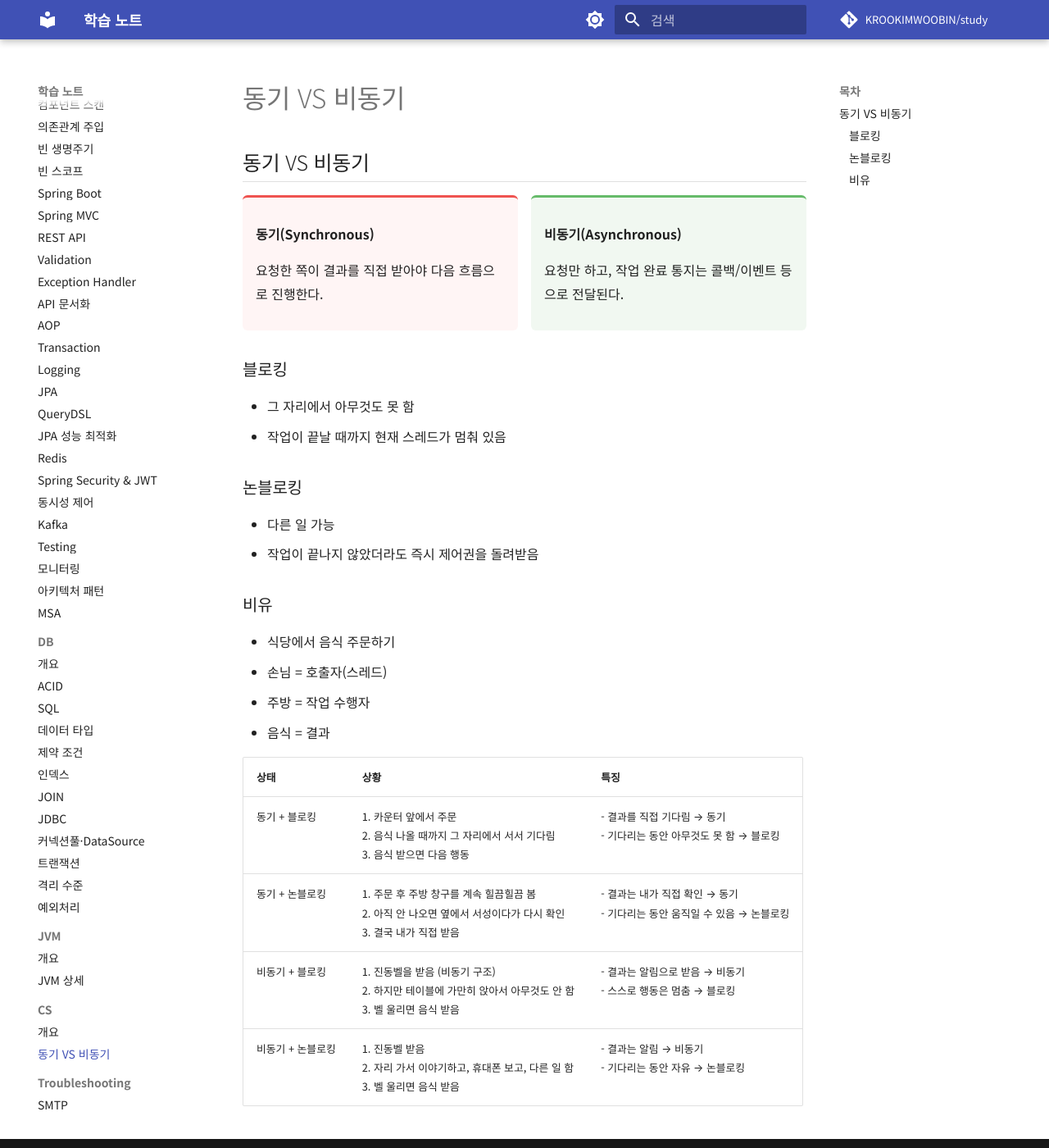
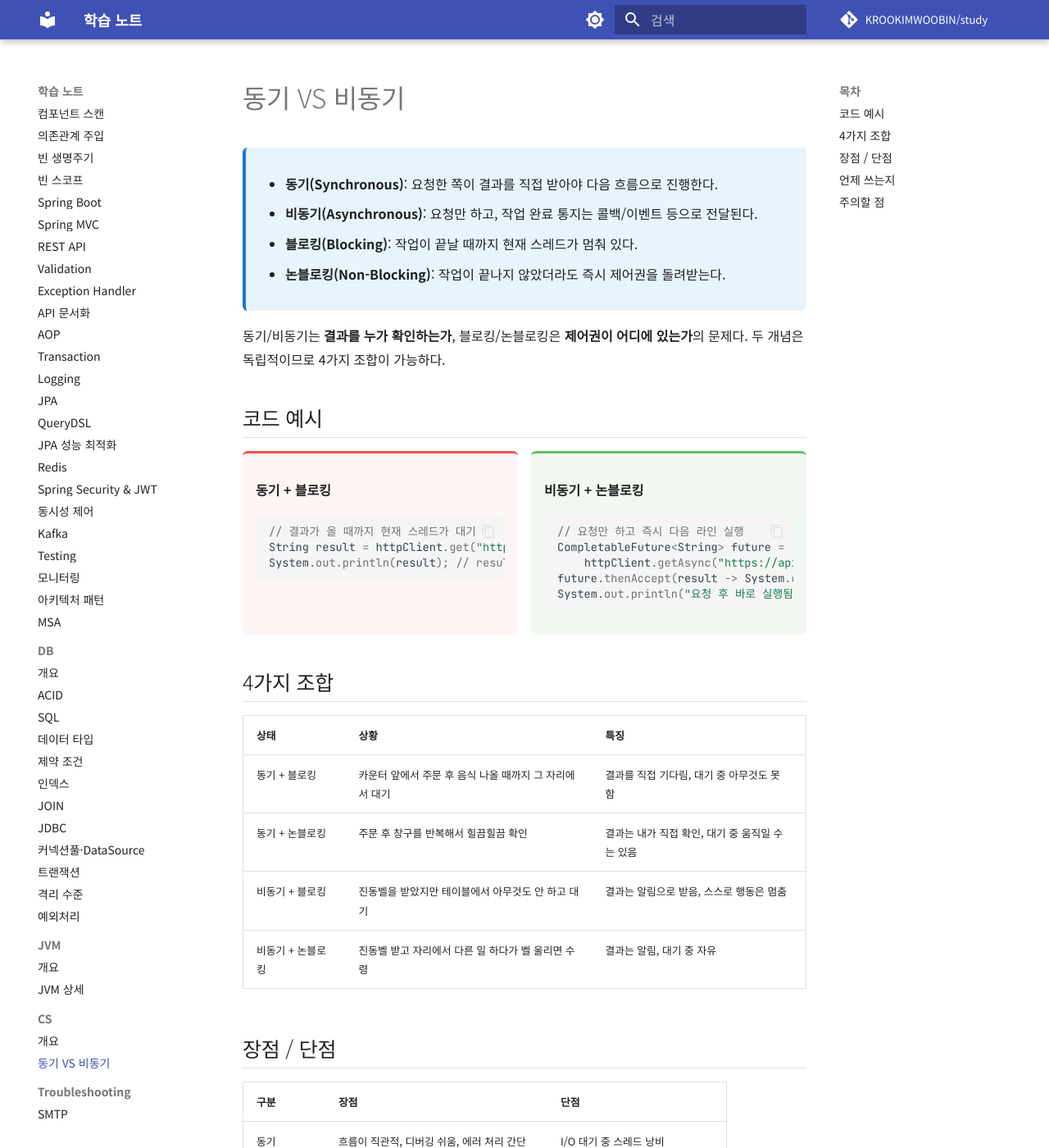
Before and after one commit to KROOKIMWOOBIN/study, an MkDocs documentation site: the page built from docs/cs/동기VS비동기.md, in a window 1280 px wide and 1400 px high. Shown: the whole window at 82% size. Built offline with MkDocs 1.6.1 and Material for MkDocs 9.7.7, drawn with Linux system fonts in a browser that asks for light colours; comment, search, counter and statistics services are not loaded; some of the changed text lies outside the part shown.

Commit message:
docs: 높음·중간 우선순위 파일 5개 내용 고도화
- thread.md: 왜 필요한가/특징/장단점/주의할 점 섹션 추가
- 동기VS비동기.md: H1 헤더 추가, 개념 정의 박스, 코드 예시(동기+블로킹/비동기+논블로킹),
  장단점 표, 언제 쓰는지, 주의할 점(@Async 내부 호출 함정 포함) 보강
- ACID.md: 어떻게 쓰는지 섹션 추가 (SQL 직접/Spring @Transactional), 언제 쓰는지 추가
- JVM개요.md: 단점/제한사항 섹션 추가 (워밍업, STW, 메모리 오버헤드, 네이티브 한계)
- html.md: TCP vs UDP 선택 기준, HTTP/3 팁 박스, HTTP 버전 비교표 추가

Co-Authored-By: Claude Sonnet 4.6 <noreply@anthropic.com>

````diff
--- a/docs/cs/동기VS비동기.md
+++ b/docs/cs/동기VS비동기.md
@@ -1,40 +1,70 @@
-## 동기 VS 비동기
+# 동기 VS 비동기
+
+<div class="concept-box" markdown="1">
+
+- **동기(Synchronous)**: 요청한 쪽이 결과를 직접 받아야 다음 흐름으로 진행한다.
+- **비동기(Asynchronous)**: 요청만 하고, 작업 완료 통지는 콜백/이벤트 등으로 전달된다.
+- **블로킹(Blocking)**: 작업이 끝날 때까지 현재 스레드가 멈춰 있다.
+- **논블로킹(Non-Blocking)**: 작업이 끝나지 않았더라도 즉시 제어권을 돌려받는다.
+
+</div>
+
+동기/비동기는 **결과를 누가 확인하는가**, 블로킹/논블로킹은 **제어권이 어디에 있는가**의 문제다. 두 개념은 독립적이므로 4가지 조합이 가능하다.
+
+## 코드 예시
 
 <div class="compare-grid" markdown="1">
 <div class="before" markdown="1">
 
-**동기(Synchronous)**
+**동기 + 블로킹**
 
-요청한 쪽이 결과를 직접 받아야 다음 흐름으로 진행한다.
+```java
+// 결과가 올 때까지 현재 스레드가 대기
+String result = httpClient.get("https://api.example.com/data");
+System.out.println(result); // result가 와야 실행됨
+```
 
 </div>
 <div class="after" markdown="1">
 
-**비동기(Asynchronous)**
+**비동기 + 논블로킹**
 
-요청만 하고, 작업 완료 통지는 콜백/이벤트 등으로 전달된다.
+```java
+// 요청만 하고 즉시 다음 라인 실행
+CompletableFuture<String> future =
+    httpClient.getAsync("https://api.example.com/data");
+future.thenAccept(result -> System.out.println(result));
+System.out.println("요청 후 바로 실행됨"); // 먼저 출력됨
+```
 
 </div>
 </div>
 
+## 4가지 조합
 
-### 블로킹
-- 그 자리에서 아무것도 못 함
-- 작업이 끝날 때까지 현재 스레드가 멈춰 있음
+| 상태 | 상황 | 특징 |
+| --- | --- | --- |
+| 동기 + 블로킹 | 카운터 앞에서 주문 후 음식 나올 때까지 그 자리에서 대기 | 결과를 직접 기다림, 대기 중 아무것도 못 함 |
+| 동기 + 논블로킹 | 주문 후 창구를 반복해서 힐끔힐끔 확인 | 결과는 내가 직접 확인, 대기 중 움직일 수는 있음 |
+| 비동기 + 블로킹 | 진동벨을 받았지만 테이블에서 아무것도 안 하고 대기 | 결과는 알림으로 받음, 스스로 행동은 멈춤 |
+| 비동기 + 논블로킹 | 진동벨 받고 자리에서 다른 일 하다가 벨 울리면 수령 | 결과는 알림, 대기 중 자유 |
 
-### 논블로킹
-- 다른 일 가능
-- 작업이 끝나지 않았더라도 즉시 제어권을 돌려받음
+## 장점 / 단점
 
-### 비유
-- 식당에서 음식 주문하기
-  - 손님 = 호출자(스레드)
-  - 주방 = 작업 수행자
-  - 음식 = 결과
+| 구분 | 장점 | 단점 |
+| --- | --- | --- |
+| 동기 | 흐름이 직관적, 디버깅 쉬움, 에러 처리 간단 | I/O 대기 중 스레드 낭비 |
+| 비동기 | I/O 대기 중 다른 작업 처리 가능, 처리량 향상 | 코드 복잡도 증가, 에러 처리 어려움 |
 
-|상태| 상황                                                             | 특징                                            |
-|--|----------------------------------------------------------------|-----------------------------------------------|
-|동기 + 블로킹| 1. 카운터 앞에서 주문<br>2. 음식 나올 때까지 그 자리에서 서서 기다림<br>3. 음식 받으면 다음 행동 | - 결과를 직접 기다림 → 동기<br>- 기다리는 동안 아무것도 못 함 → 블로킹 |
-|동기 + 논블로킹|1. 주문 후 주방 창구를 계속 힐끔힐끔 봄<br>2. 아직 안 나오면 옆에서 서성이다가 다시 확인<br>3. 결국 내가 직접 받음| - 결과는 내가 직접 확인 → 동기<br>- 기다리는 동안 움직일 수 있음 → 논블로킹|
-|비동기 + 블로킹|1. 진동벨을 받음 (비동기 구조)<br>2. 하지만 테이블에 가만히 앉아서 아무것도 안 함<br>3. 벨 울리면 음식 받음| - 결과는 알림으로 받음 → 비동기<br> - 스스로 행동은 멈춤 → 블로킹|
-|비동기 + 논블로킹|1. 진동벨 받음<br> 2. 자리 가서 이야기하고, 휴대폰 보고, 다른 일 함<br> 3. 벨 울리면 음식 받음| - 결과는 알림 → 비동기<br>- 기다리는 동안 자유 → 논블로킹|
+## 언제 쓰는지
+
+| 방식 | 적합한 상황 |
+| --- | --- |
+| 동기 | 순서가 중요한 비즈니스 로직, 트랜잭션 처리, 응답을 즉시 사용해야 하는 경우 |
+| 비동기 | 이메일 발송, 파일 업로드, 외부 API 호출 등 응답 대기가 긴 작업 |
+
+## 주의할 점
+
+- 비동기 코드는 예외 처리를 별도로 해야 한다. `CompletableFuture`는 예외가 콜백 체인을 타고 흘러 놓치기 쉽다.
+- 비동기 논블로킹이 항상 빠른 것은 아니다. 단순 계산 작업은 오히려 동기가 더 빠를 수 있다.
+- Spring에서 `@Async`를 사용할 때 <span class="text-orange">같은 클래스 내부 호출은 프록시를 통하지 않아</span> 비동기로 동작하지 않는다.
--- a/docs/html/html.md
+++ b/docs/html/html.md
@@ -86,6 +86,17 @@
 | 속도 | 상대적으로 느림 | 빠름 |
 | 용도 | 일반 웹, 파일 전송 | 스트리밍, 게임, DNS |
 
+#### TCP vs UDP 선택 기준
+
+- **TCP 선택**: 데이터 유실이 허용되지 않는 경우 (HTTP, 파일 전송, 이메일, 금융 거래)
+- **UDP 선택**: 실시간성이 중요하고 약간의 유실이 허용되는 경우 (화상통화, 온라인 게임, 라이브 스트리밍)
+
+<div class="tip-box" markdown="1">
+
+**팁**: HTTP/3(QUIC)은 UDP 기반이다. TCP의 Head-of-Line Blocking 문제를 해결하기 위해 UDP 위에 신뢰성을 직접 구현했다.
+
+</div>
+
 ---
 
 ### PORT
@@ -144,6 +155,15 @@ https://www.google.com:443/search?q=hello&hl=ko
 
 ---
 
+### HTTP 버전
+
+| 버전 | 특징 |
+| --- | --- |
+| HTTP/1.0 | 요청마다 TCP 연결 수립·종료. 매우 비효율적 |
+| HTTP/1.1 | 지속 연결(Persistent Connection), 파이프라이닝 도입. 현재도 가장 널리 사용 |
+| HTTP/2 | 멀티플렉싱(한 연결에서 여러 요청 병렬 처리), 헤더 압축(HPACK), 서버 푸시 |
+| HTTP/3 | UDP 기반 QUIC 프로토콜. TCP Head-of-Line Blocking 해결, 연결 수립 속도 향상 |
+
 ### 비연결성
 #### 장점
 - HTTP는 기본적으로 연결을 유지하지 않는 모델
--- a/docs/java/thread/thread.md
+++ b/docs/java/thread/thread.md
@@ -3,6 +3,39 @@
 Java 고급 1편 — 스레드 생성, 동기화, 락, 스레드풀 전반 정리.
 
 ---
+
+## 왜 멀티스레드가 필요한가?
+
+단일 스레드는 한 번에 하나의 작업만 처리한다. CPU 코어가 여러 개인 환경이나 I/O 대기가 긴 작업에서는 자원이 낭비된다.
+
+| 상황 | 단일 스레드 | 멀티스레드 |
+| --- | --- | --- |
+| CPU 집약 작업 | 코어 1개만 사용 | 여러 코어 병렬 활용 |
+| I/O 대기 (네트워크, 파일) | 대기 동안 CPU 낭비 | 대기 중 다른 작업 처리 |
+| UI / 응답성 | 작업 중 화면 멈춤 | 백그라운드 스레드 분리 |
+
+## 특징
+
+- 같은 프로세스 내 스레드는 <span class="text-blue">힙·메서드 영역을 공유</span>한다. → 데이터 공유가 쉽지만 동시 접근 충돌 위험이 있다.
+- 각 스레드는 **독립적인 스택**을 가진다. → 지역 변수는 스레드 안전하다.
+- 프로세스보다 생성·전환 비용이 낮다.
+
+## 장점 / 단점
+
+| 구분 | 내용 |
+| --- | --- |
+| 장점 | CPU 활용률 향상, I/O 대기 중 다른 작업 처리, 응답성 개선 |
+| 단점 | 공유 자원 동기화 필요, 데드락·레이스 컨디션 위험, 디버깅 어려움 |
+
+## 주의할 점
+
+- 스레드 수를 무작정 늘리면 컨텍스트 스위칭 오버헤드로 오히려 성능이 떨어진다.
+- 공유 객체에 접근할 때는 반드시 동기화(`synchronized`, `Lock`, 원자적 연산 등)를 고려해야 한다.
+- 스레드를 직접 생성하기보다 <span class="text-green">스레드풀(Executor)</span>을 사용하는 것이 일반적이다.
+
+---
+
+## 학습 목록
 
 | 주제 | 한 줄 설명 |
 | --- | --- |
````
Also changed, not shown: docs/db/ACID.md (+31 -0 lines), docs/jvm/JVM개요.md (+15 -0 lines).
